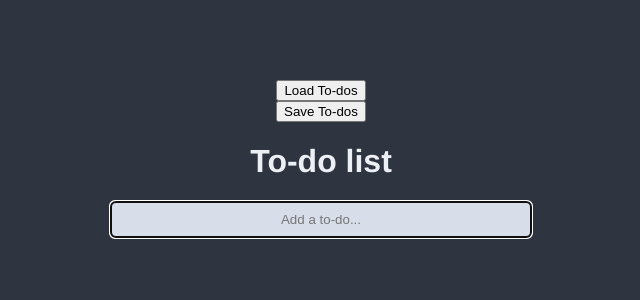
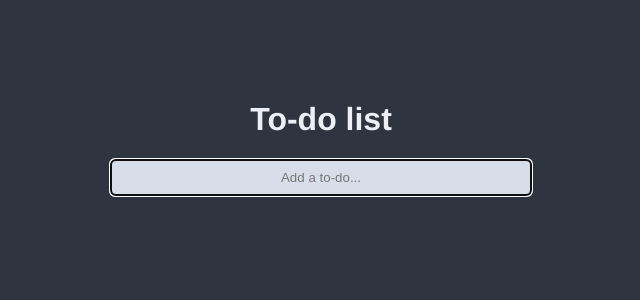
Before and after one commit to wjperkins/vue-starter, a Vue app: page / in a window 1280 px wide. Shown: the top 300 px of the page, without its empty margins (319-959 px from the left). Built offline with nearby package versions, Linux system fonts and the light colour scheme.

Commit message:
load todos from localStorage on component mount and update them after every action

```diff
--- a/src/components/ToDoList.vue
+++ b/src/components/ToDoList.vue
@@ -1,7 +1,5 @@
 <template>
   <div class="todo-list">
-    <button @click="loadTodos">Load To-dos</button>
-    <button @click="saveTodos">Save To-dos</button>
     <h1>To-do list</h1>
     <input
       autofocus
@@ -39,13 +37,16 @@ export default {
       if(this.newTodo.value.trim()) {
         this.todos.unshift(this.newTodo);
         this.newTodo = { ...blankTodo };
+        this.saveTodos();
       }
     },
     deleteTodo(index) {
       this.todos.splice(index, 1);
+      this.saveTodos();
     },
     toggleCompletedTodo(index) {
       this.todos[index].completed = !(this.todos[index].completed);
+      this.saveTodos();
     },
     loadTodos() {
       if(localStorage.getItem('todos')) {
@@ -55,7 +56,10 @@ export default {
     saveTodos() {
       localStorage.setItem('todos', JSON.stringify(this.todos))
     }
-  }
+  },
+  mounted() {
+    this.loadTodos();
+  },
 }
 </script>
 
```
